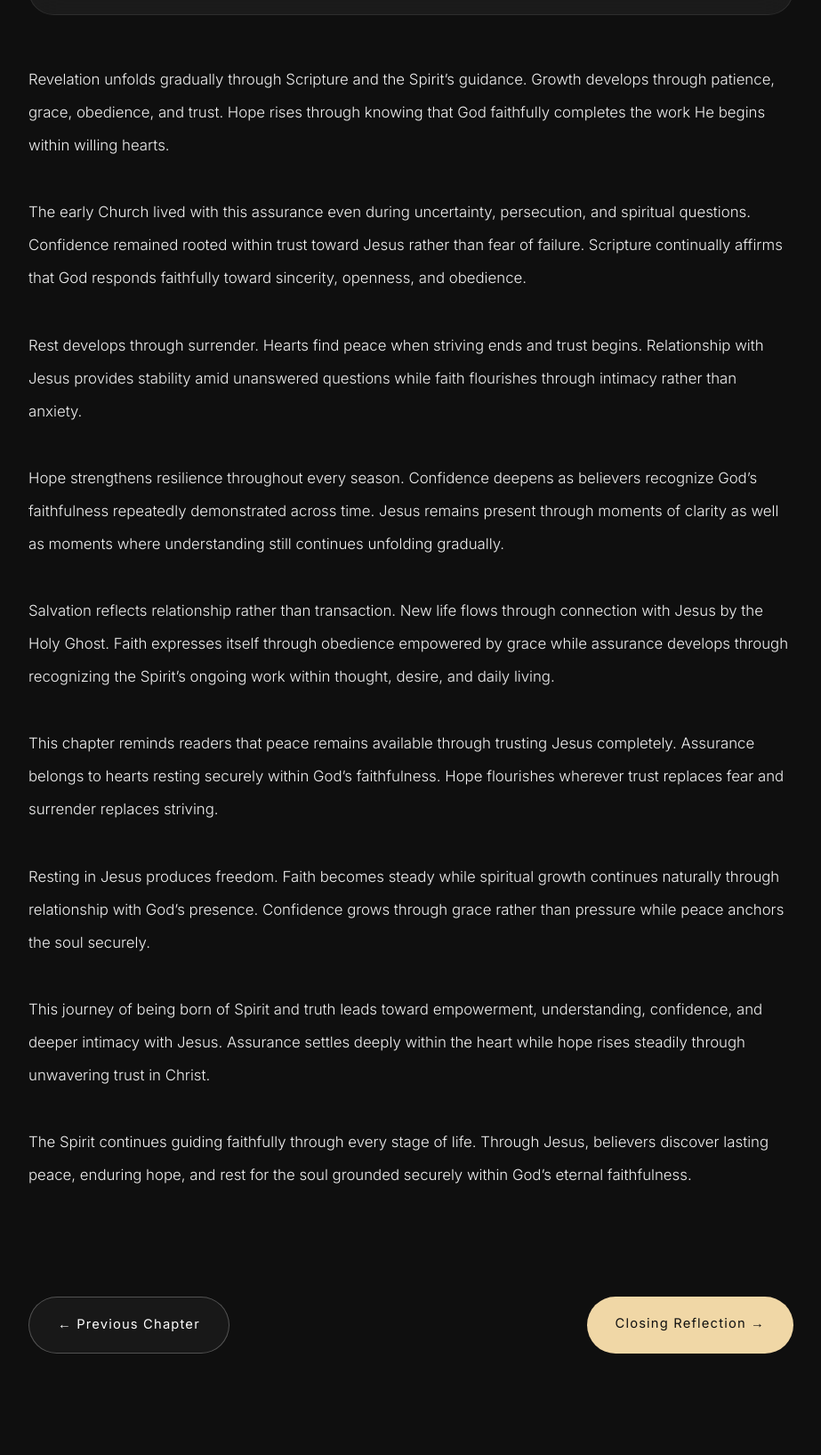
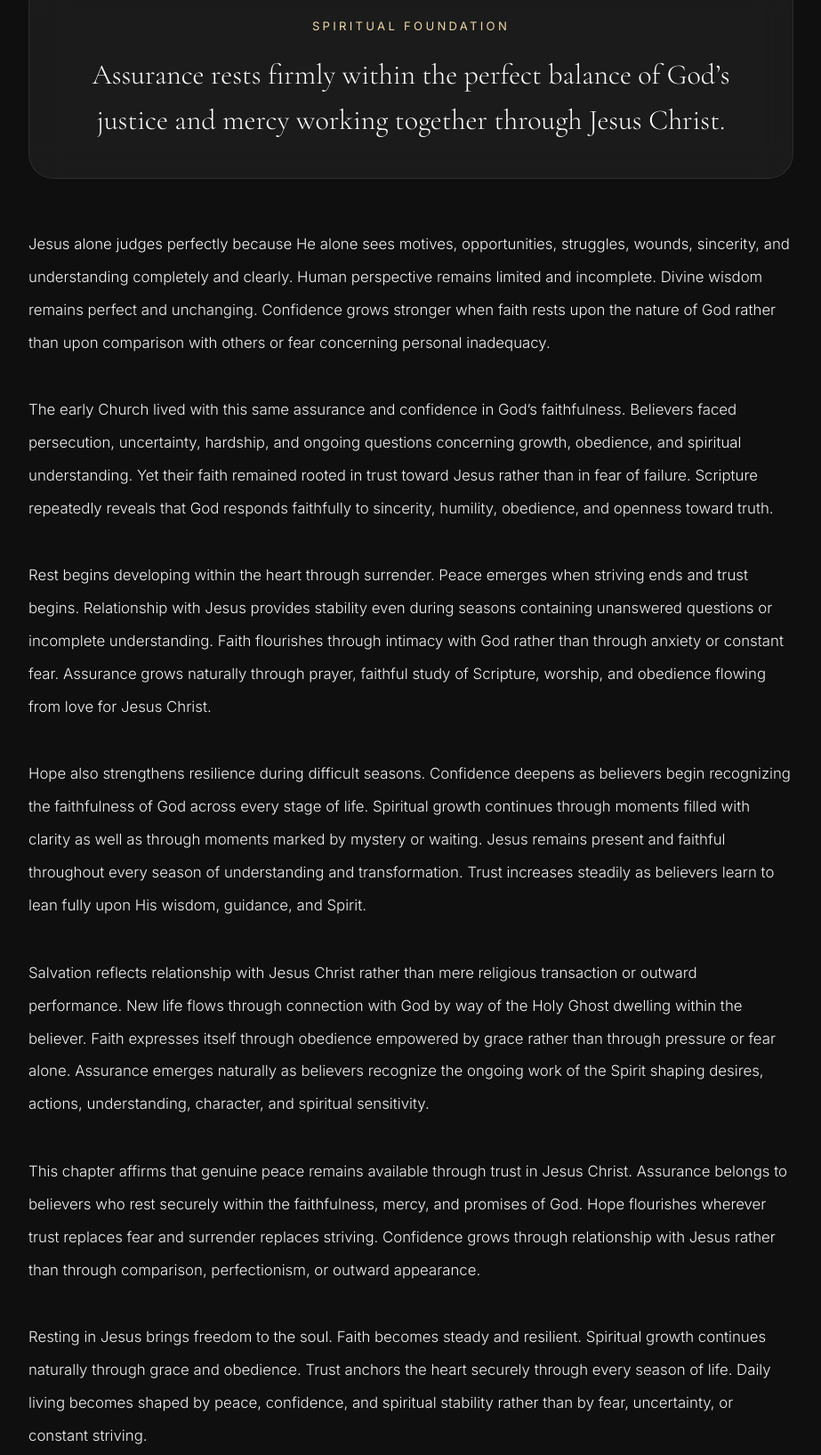
Before and after one commit to brad-hobbswd/bornofspirit-and-truth, a plain HTML site: page chapter10.html in a window 1280 px wide. Shown: the part 1051-2686 px from the top of the page at 89% size, without its empty margins (178-1101 px from the left). Drawn offline with nearby package versions, Linux system fonts and the light colour scheme.

Commit message:
Update chapter10.html

```diff
--- a/chapter10.html
+++ b/chapter10.html
@@ -367,11 +367,11 @@ True assurance grows through relationship, trust, and resting fully in Jesus.
 <div class="content">
 
 <p>
-Assurance forms the quiet strength beneath genuine faith. Confidence in salvation grows through relationship with Jesus rather than performance, comparison, or fear. Scripture reveals a God who desires peace within the heart, clarity within the mind, and trust within the soul.
+Assurance forms the quiet and steady strength beneath genuine faith. Confidence in salvation grows through relationship with Jesus Christ rather than through performance, comparison, or constant striving for validation. Scripture consistently reveals a God who desires peace within the heart, clarity within the mind, and trust within the soul of every believer. Faith matures when believers learn to rest securely in the character and faithfulness of God rather than attempting to create certainty through outward measurements or human evaluation.
 </p>
 
 <p>
-Faith matures when believers learn resting within God’s character rather than striving for certainty through external measurements. Hope anchors believers through seasons of growth, learning, revelation, and transformation. Jesus never rushes the process of spiritual maturity.
+Hope anchors believers through every season of learning, growth, testing, and spiritual transformation. Revelation unfolds gradually over time, shaping understanding through Scripture and through the gentle leading of the Holy Ghost. Jesus never rushes the process of spiritual maturity. Growth develops patiently through grace, trust, surrender, and continued relationship with Him. Hope rises from the assurance that God faithfully completes the work He begins within every willing and surrendered heart.
 </p>
 
 <div class="scripture">
@@ -381,45 +381,41 @@ SPIRITUAL FOUNDATION
 </span>
 
 <p>
-Assurance rests securely within God’s justice, mercy, faithfulness, and unchanging love revealed through Jesus.
+Assurance rests firmly within the perfect balance of God’s justice and mercy working together through Jesus Christ.
 </p>
 
 </div>
 
 <p>
-Revelation unfolds gradually through Scripture and the Spirit’s guidance. Growth develops through patience, grace, obedience, and trust. Hope rises through knowing that God faithfully completes the work He begins within willing hearts.
+Jesus alone judges perfectly because He alone sees motives, opportunities, struggles, wounds, sincerity, and understanding completely and clearly. Human perspective remains limited and incomplete. Divine wisdom remains perfect and unchanging. Confidence grows stronger when faith rests upon the nature of God rather than upon comparison with others or fear concerning personal inadequacy.
 </p>
 
 <p>
-The early Church lived with this assurance even during uncertainty, persecution, and spiritual questions. Confidence remained rooted within trust toward Jesus rather than fear of failure. Scripture continually affirms that God responds faithfully toward sincerity, openness, and obedience.
+The early Church lived with this same assurance and confidence in God’s faithfulness. Believers faced persecution, uncertainty, hardship, and ongoing questions concerning growth, obedience, and spiritual understanding. Yet their faith remained rooted in trust toward Jesus rather than in fear of failure. Scripture repeatedly reveals that God responds faithfully to sincerity, humility, obedience, and openness toward truth.
 </p>
 
 <p>
-Rest develops through surrender. Hearts find peace when striving ends and trust begins. Relationship with Jesus provides stability amid unanswered questions while faith flourishes through intimacy rather than anxiety.
+Rest begins developing within the heart through surrender. Peace emerges when striving ends and trust begins. Relationship with Jesus provides stability even during seasons containing unanswered questions or incomplete understanding. Faith flourishes through intimacy with God rather than through anxiety or constant fear. Assurance grows naturally through prayer, faithful study of Scripture, worship, and obedience flowing from love for Jesus Christ.
 </p>
 
 <p>
-Hope strengthens resilience throughout every season. Confidence deepens as believers recognize God’s faithfulness repeatedly demonstrated across time. Jesus remains present through moments of clarity as well as moments where understanding still continues unfolding gradually.
+Hope also strengthens resilience during difficult seasons. Confidence deepens as believers begin recognizing the faithfulness of God across every stage of life. Spiritual growth continues through moments filled with clarity as well as through moments marked by mystery or waiting. Jesus remains present and faithful throughout every season of understanding and transformation. Trust increases steadily as believers learn to lean fully upon His wisdom, guidance, and Spirit.
 </p>
 
 <p>
-Salvation reflects relationship rather than transaction. New life flows through connection with Jesus by the Holy Ghost. Faith expresses itself through obedience empowered by grace while assurance develops through recognizing the Spirit’s ongoing work within thought, desire, and daily living.
+Salvation reflects relationship with Jesus Christ rather than mere religious transaction or outward performance. New life flows through connection with God by way of the Holy Ghost dwelling within the believer. Faith expresses itself through obedience empowered by grace rather than through pressure or fear alone. Assurance emerges naturally as believers recognize the ongoing work of the Spirit shaping desires, actions, understanding, character, and spiritual sensitivity.
 </p>
 
 <p>
-This chapter reminds readers that peace remains available through trusting Jesus completely. Assurance belongs to hearts resting securely within God’s faithfulness. Hope flourishes wherever trust replaces fear and surrender replaces striving.
+This chapter affirms that genuine peace remains available through trust in Jesus Christ. Assurance belongs to believers who rest securely within the faithfulness, mercy, and promises of God. Hope flourishes wherever trust replaces fear and surrender replaces striving. Confidence grows through relationship with Jesus rather than through comparison, perfectionism, or outward appearance.
 </p>
 
 <p>
-Resting in Jesus produces freedom. Faith becomes steady while spiritual growth continues naturally through relationship with God’s presence. Confidence grows through grace rather than pressure while peace anchors the soul securely.
+Resting in Jesus brings freedom to the soul. Faith becomes steady and resilient. Spiritual growth continues naturally through grace and obedience. Trust anchors the heart securely through every season of life. Daily living becomes shaped by peace, confidence, and spiritual stability rather than by fear, uncertainty, or constant striving.
 </p>
 
 <p>
-This journey of being born of Spirit and truth leads toward empowerment, understanding, confidence, and deeper intimacy with Jesus. Assurance settles deeply within the heart while hope rises steadily through unwavering trust in Christ.
-</p>
-
-<p>
-The Spirit continues guiding faithfully through every stage of life. Through Jesus, believers discover lasting peace, enduring hope, and rest for the soul grounded securely within God’s eternal faithfulness.
+The journey of being born of Spirit and truth ultimately leads believers toward spiritual empowerment, deeper understanding, lasting peace, and unwavering confidence rooted in relationship with Jesus Christ. Assurance settles deeply within the heart. Hope rises steadily through every season. Trust remains secure through the faithfulness of God. The Holy Ghost continues guiding believers faithfully, lovingly, and patiently through every step of life’s journey.
 </p>
 
 <!-- ===== NAVIGATION ===== -->
```
